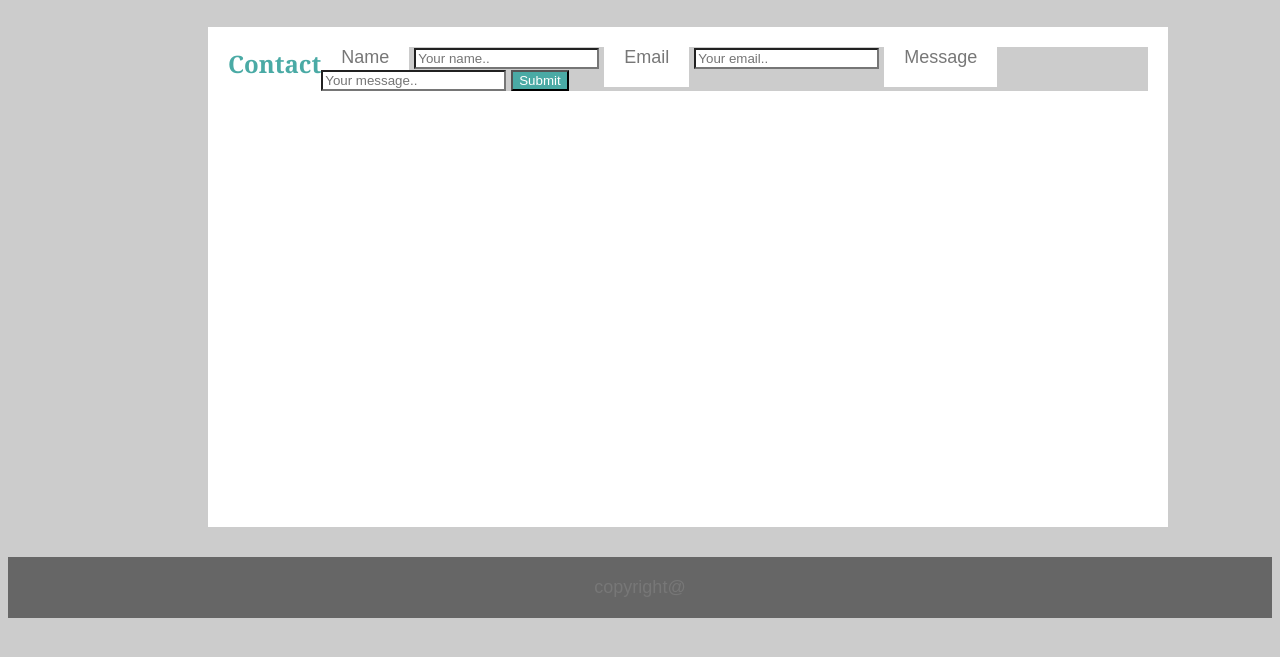
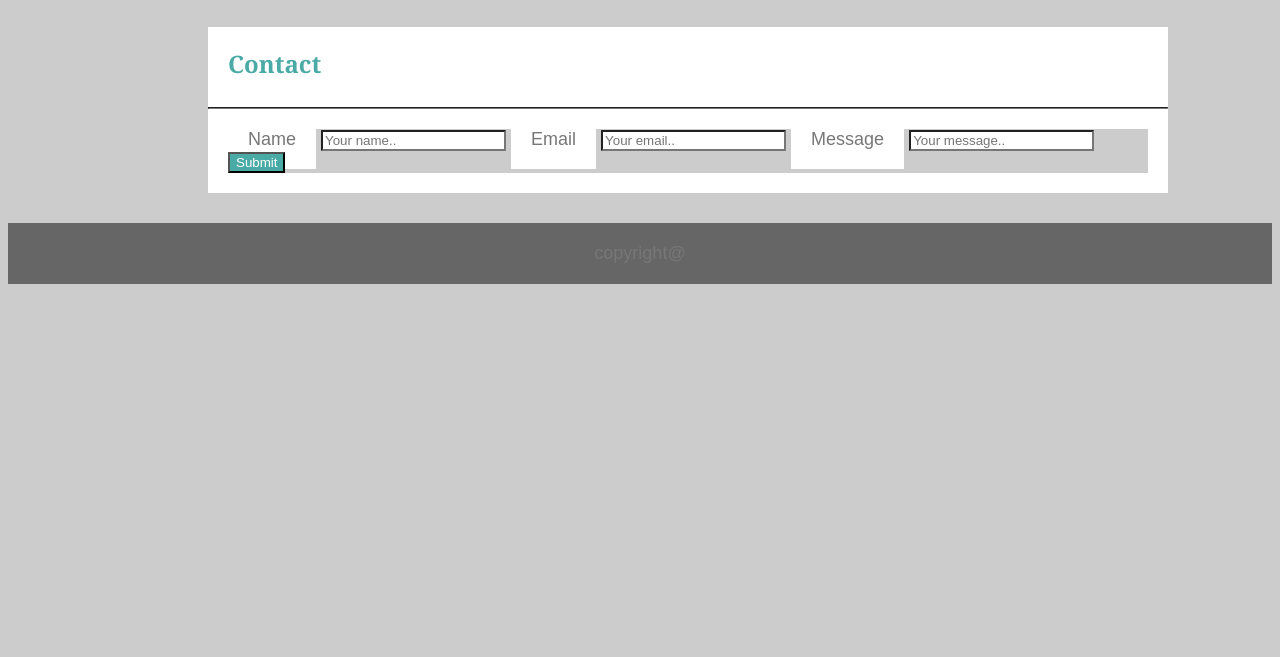
Before and after one commit to hilarykathleen/Basic-Portfolio-01, a plain HTML site: page contact.html in a window 1280 px wide. Shown: the part 91-748 px from the top of the page. Drawn offline with Linux system fonts and the light colour scheme.

Commit message:
third push

```diff
--- a/assets/css/style.css
+++ b/assets/css/style.css
@@ -51,23 +51,25 @@ h1 {
 }
 
 h2 {
-    float: left;
+    padding: 20px;
+    height: 80px;
+    margin-top: 30px;
+    margin-bottom: 0;
+    width: 960px;
+    margin-left: 200px;
     color: #4aaaa5;
     font-size: 24px;
     font-family: Georgia, 'Times New Roman', Times, serif;
     background-color: #ffffff;
-    height: 100%;
-    margin: 0;
 }
 
 .maincontent {
     display: flex;
     align-items: flex-start;
-    margin: 30px 200px 30px 200px;
+    margin: 0px 200px 30px 200px;
     background-color: #ffffff;
     border-color: #dddddd;
     width: 960px;
-    height: 500px;
     padding: 20px;
 }
 
@@ -96,18 +98,25 @@ td {
 }
 
 label {
+    flex-direction: column;
     background-color: #ffffff;
     padding: 20px;
 }
 
 input {
+    flex-direction: column;
     background-color: #ffffff;
 }
 
 button {
     color: #ffffff;
     background-color: #4aaaa5
+}
 
+hr {
+    width: 960px;
+    margin: 0px 200px 0px 200px;
+    border-color: #777777;
 }
 
 footer {
--- a/contact.html
+++ b/contact.html
@@ -18,8 +18,10 @@
         </nav>
     </header>
 
+        <h2>Contact</h2>
+        <hr>
+
     <section class="maincontent">
-            <h2>Contact</h2>
             <form action="/action_page.php">
                 <label for="name">Name</label>
                 <input type="text" id="name" name="name" placeholder="Your name..">
```
Also changed, not shown: index.html (+4 -1 lines), portfolio.html (+3 -3 lines), 2 other files.
